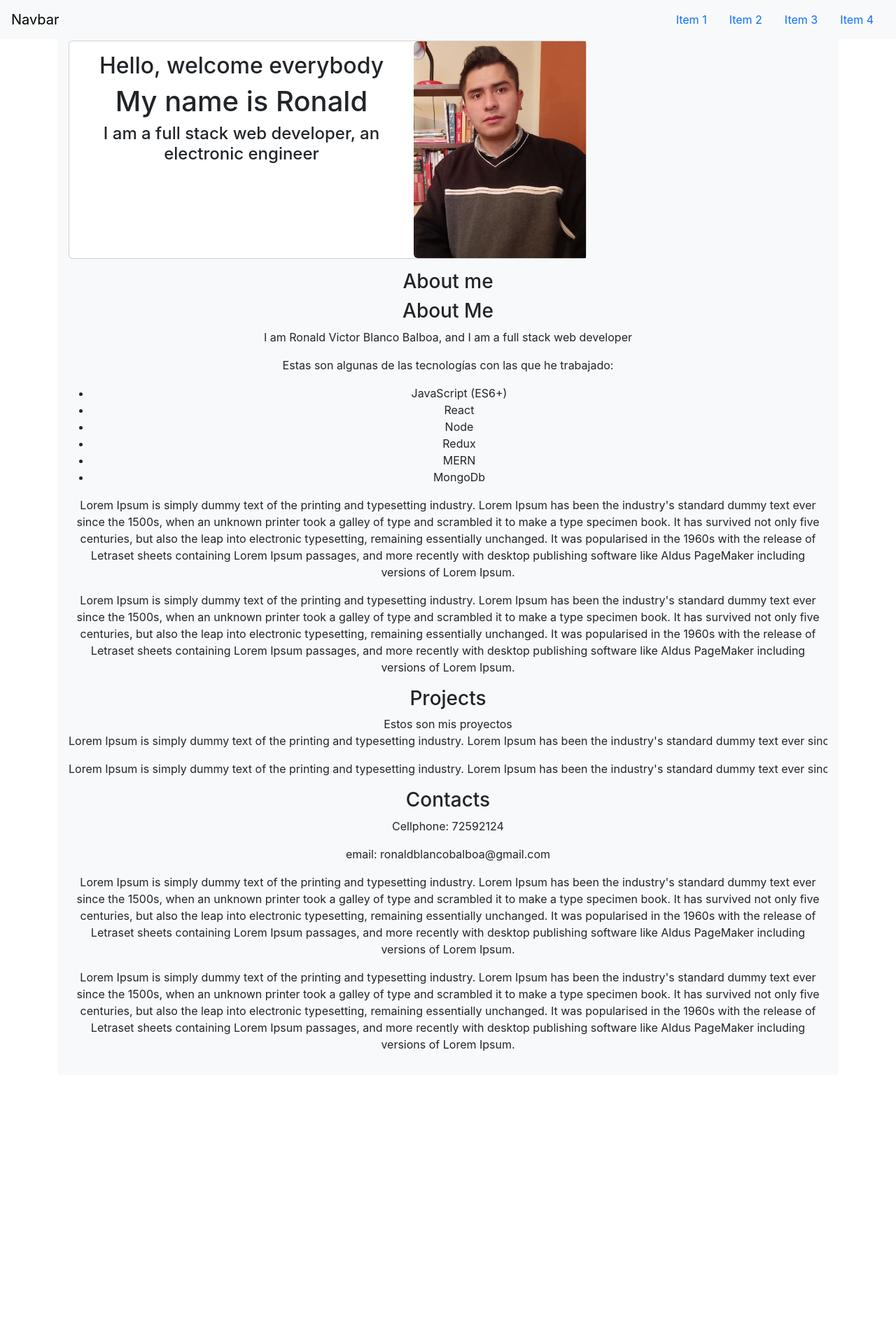
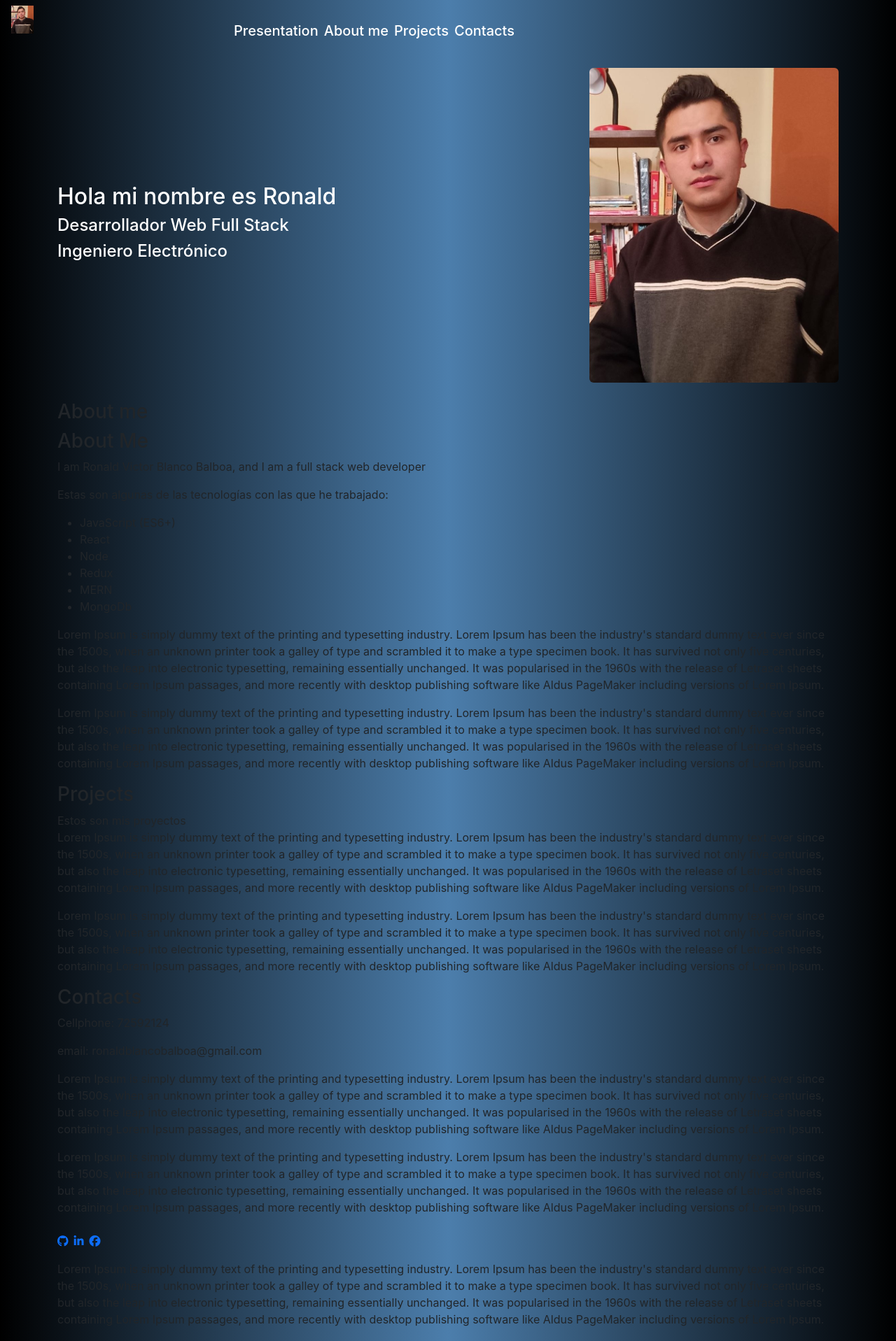
Before and after one commit to Ronald803/portafolio-ronald, a React (Create React App) app: page / in a window 1280 px wide. Shown: the top 1917 px of the page at 70% size. Before the commit the page ends 1537 px from the top, so only its background shows below. Built offline with nearby package versions, Linux system fonts and the light colour scheme; the HTML template or start-up script is replaced by a standard one.

Commit message:
background and photo profile added

```diff
--- a/public/index.html
+++ b/public/index.html
@@ -25,6 +25,7 @@
       Learn how to configure a non-root public URL by running `npm run build`.
     -->
     <link href="https://cdn.jsdelivr.net/npm/bootstrap@5.3.0-alpha3/dist/css/bootstrap.min.css" rel="stylesheet" integrity="sha384-KK94CHFLLe+nY2dmCWGMq91rCGa5gtU4mk92HdvYe+M/SXH301p5ILy+dN9+nJOZ" crossorigin="anonymous">
+    <script src="https://kit.fontawesome.com/5a1f151c7b.js" crossorigin="anonymous"></script>
     <title>React App</title>
   </head>
   <body>
--- a/src/App.css
+++ b/src/App.css
@@ -1,9 +1,10 @@
-.container {
-  position: relative;
+body{
+  background: linear-gradient(to right, #000000, #4c7eac, #000000);
+
 }
-
-.scroll-horizontal {
-  width: 100%;
-  overflow-x: scroll;
-  white-space: nowrap;
+.container{
+  background-color: transparent !important;
 }
+.logo{
+  height: 40px;
+}
--- a/src/App.js
+++ b/src/App.js
@@ -7,17 +7,20 @@ import Projects from './components/Projects';
 
 function App() {
   return (
-    <div className="container text-center" >
+    <div className="container" >
       <Navbar></Navbar>
-      <div data-bs-spy="scroll" data-bs-target="#navbar-example2" data-bs-root-margin="0px 0px -40%" data-bs-smooth-scroll="true" className="scrollspy-example bg-body-tertiary p-3 rounded-2" tabIndex="0">
-        <h3 id="scrollspy1">Hello!!!</h3>
-        <Presentation></Presentation>
-        <h3 id="scrollspy2">About me</h3>
-        <AboutMe></AboutMe>
-        <h3 id="scrollspy3">Projects</h3>
-        <Projects></Projects>
-        <h3 id="scrollspy4">Contacts</h3>
-        <Contacts></Contacts>
+      <br></br>
+      <Presentation></Presentation>
+      <AboutMe></AboutMe>
+      <Projects></Projects>
+      <Contacts></Contacts>
+      <div>
+      <p>Lorem Ipsum is simply dummy text of the printing and typesetting industry. Lorem Ipsum has been the industry's standard dummy text ever since the 1500s, when an unknown printer took a galley of type and scrambled it to make a type specimen book. It has survived not only five centuries, but also the leap into electronic typesetting, remaining essentially unchanged. It was popularised in the 1960s with the release of Letraset sheets containing Lorem Ipsum passages, and more recently with desktop publishing software like Aldus PageMaker including versions of Lorem Ipsum.</p>
+            <p>Lorem Ipsum is simply dummy text of the printing and typesetting industry. Lorem Ipsum has been the industry's standard dummy text ever since the 1500s, when an unknown printer took a galley of type and scrambled it to make a type specimen book. It has survived not only five centuries, but also the leap into electronic typesetting, remaining essentially unchanged. It was popularised in the 1960s with the release of Letraset sheets containing Lorem Ipsum passages, and more recently with desktop publishing software like Aldus PageMaker including versions of Lorem Ipsum.</p>
+            <p>Lorem Ipsum is simply dummy text of the printing and typesetting industry. Lorem Ipsum has been the industry's standard dummy text ever since the 1500s, when an unknown printer took a galley of type and scrambled it to make a type specimen book. It has survived not only five centuries, but also the leap into electronic typesetting, remaining essentially unchanged. It was popularised in the 1960s with the release of Letraset sheets containing Lorem Ipsum passages, and more recently with desktop publishing software like Aldus PageMaker including versions of Lorem Ipsum.</p>
+            <p>Lorem Ipsum is simply dummy text of the printing and typesetting industry. Lorem Ipsum has been the industry's standard dummy text ever since the 1500s, when an unknown printer took a galley of type and scrambled it to make a type specimen book. It has survived not only five centuries, but also the leap into electronic typesetting, remaining essentially unchanged. It was popularised in the 1960s with the release of Letraset sheets containing Lorem Ipsum passages, and more recently with desktop publishing software like Aldus PageMaker including versions of Lorem Ipsum.</p>
+            <p>Lorem Ipsum is simply dummy text of the printing and typesetting industry. Lorem Ipsum has been the industry's standard dummy text ever since the 1500s, when an unknown printer took a galley of type and scrambled it to make a type specimen book. It has survived not only five centuries, but also the leap into electronic typesetting, remaining essentially unchanged. It was popularised in the 1960s with the release of Letraset sheets containing Lorem Ipsum passages, and more recently with desktop publishing software like Aldus PageMaker including versions of Lorem Ipsum.</p>
+            <p>Lorem Ipsum is simply dummy text of the printing and typesetting industry. Lorem Ipsum has been the industry's standard dummy text ever since the 1500s, when an unknown printer took a galley of type and scrambled it to make a type specimen book. It has survived not only five centuries, but also the leap into electronic typesetting, remaining essentially unchanged. It was popularised in the 1960s with the release of Letraset sheets containing Lorem Ipsum passages, and more recently with desktop publishing software like Aldus PageMaker including versions of Lorem Ipsum.</p>
       </div>
     </div>
   );
--- a/src/components/AboutMe.js
+++ b/src/components/AboutMe.js
@@ -3,6 +3,7 @@ import React from 'react';
 const AboutMe = () => {
     return (
         <div>
+            <h3 id="scrollspy2">About me</h3>
             <h3>About Me</h3>
             <p>I am Ronald Victor Blanco Balboa, and I am a full stack web developer</p>
             <p>Estas son algunas de las tecnologías con las que he trabajado:</p>
--- a/src/components/Contacts.js
+++ b/src/components/Contacts.js
@@ -3,10 +3,28 @@ import React from 'react';
 const Contacts = () => {
     return (
         <div>
+            <h3 id="scrollspy4">Contacts</h3>
             <p>Cellphone: 72592124</p>
             <p>email: ronaldblancobalboa@gmail.com</p>
             <p>Lorem Ipsum is simply dummy text of the printing and typesetting industry. Lorem Ipsum has been the industry's standard dummy text ever since the 1500s, when an unknown printer took a galley of type and scrambled it to make a type specimen book. It has survived not only five centuries, but also the leap into electronic typesetting, remaining essentially unchanged. It was popularised in the 1960s with the release of Letraset sheets containing Lorem Ipsum passages, and more recently with desktop publishing software like Aldus PageMaker including versions of Lorem Ipsum.</p>
             <p>Lorem Ipsum is simply dummy text of the printing and typesetting industry. Lorem Ipsum has been the industry's standard dummy text ever since the 1500s, when an unknown printer took a galley of type and scrambled it to make a type specimen book. It has survived not only five centuries, but also the leap into electronic typesetting, remaining essentially unchanged. It was popularised in the 1960s with the release of Letraset sheets containing Lorem Ipsum passages, and more recently with desktop publishing software like Aldus PageMaker including versions of Lorem Ipsum.</p>
+            <ul className='list-unstyled list-inline mt-4'>
+                <li className='list-inline-item'>
+                    <a href='https://github.com/Ronald803'>
+                        <i class="fa-brands fa-github"></i>
+                    </a>
+                </li>
+                <li className='list-inline-item'>
+                    <a href='https://www.linkedin.com/in/ronald-blanco-balboa-a97978264/'>
+                        <i class="fa-brands fa-linkedin-in"></i>
+                    </a>
+                </li>
+                <li className='list-inline-item'>
+                    <a href='https://www.facebook.com/ronaldvictor.blancobalboa/'>
+                        <i className='fab fa-facebook'></i>
+                    </a>
+                </li>
+            </ul>
         </div>
     );
 }
--- a/src/components/Navbar.js
+++ b/src/components/Navbar.js
@@ -2,24 +2,51 @@ import React from 'react';
 
 const Navbar = () => {
     return (
-        <nav id="navbar-example2" className='navbar bg-body-tertiary px-3 mb-3 fixed-top'>
-            <a href='#' className='navbar-brand'>Navbar</a>
-            <ul className='nav nav-pills'>
-                <li className='nav-item'>
-                    <a href='#scrollspy1' className='nav-link'>Item 1</a>
-                </li>
-                <li className='nav-item'>
-                    <a href='#scrollspy2' className='nav-link'>Item 2</a>
-                </li>
-                <li className='nav-item'>
-                    <a href='#scrollspy3' className='nav-link'>Item 3</a>
-                </li>
-                <li className='nav-item'>
-                    <a href='#scrollspy4' className='nav-link'>Item 4</a>
-                </li>
-            </ul>
-        </nav>
+        <div id="navbar-example2" className='row my-2 px-3 mb-3 fixed-top'>
+            <div className='col-sm-3'>
+                <a>
+                    <img src='../img/foto-perfil.jpg' className='logo'/>
+                </a>
+            </div>
+            <div className='col-sm-9'>
+                <ul className='list-unstyled list-inline mt-4'>
+                    <li className='list-inline-item'>
+                        <a href='#scrollspy1' className='nav-link text-white font-weight-bold'><h5>Presentation</h5></a>
+                    </li>
+                    <li className='list-inline-item'>
+                        <a href='#scrollspy2' className='nav-link text-white font-weight-bold'><h5>About me</h5></a>
+                    </li>
+                    <li className='list-inline-item'>
+                        <a href='#scrollspy3' className='nav-link text-white font-weight-bold'><h5>Projects</h5></a>
+                    </li>
+                    <li className='list-inline-item'>
+                        <a href='#scrollspy4' className='nav-link text-white font-weight-bold'><h5>Contacts</h5></a>
+                    </li>
+                </ul>
+            </div>
+        </div>
     );
 }
 
 export default Navbar;
+
+
+// return (
+//     <nav id="navbar-example2" className='navbar bg-body-tertiary px-3 mb-3 fixed-top'>
+//         <a href='#' className='navbar-brand'>Navbar</a>
+//         <ul className='nav nav-pills'>
+//             <li className='nav-item'>
+//                 <a href='#scrollspy1' className='nav-link'>Item 1</a>
+//             </li>
+//             <li className='nav-item'>
+//                 <a href='#scrollspy2' className='nav-link'>Item 2</a>
+//             </li>
+//             <li className='nav-item'>
+//                 <a href='#scrollspy3' className='nav-link'>Item 3</a>
+//             </li>
+//             <li className='nav-item'>
+//                 <a href='#scrollspy4' className='nav-link'>Item 4</a>
+//             </li>
+//         </ul>
+//     </nav>
+// );
--- a/src/components/Presentation.js
+++ b/src/components/Presentation.js
@@ -2,18 +2,14 @@ import React from 'react';
 
 const Presentation = () => {
     return (
-        <div className='card mb-3' style={{'max-width':'740px'}}>
-            <div className='row g-0'>
-                <div className='col-md-8'>
-                    <div className='card-body'>
-                        <h2 className='card-title'>Hello, welcome everybody</h2>
-                        <h1>My name is Ronald</h1>
-                        <h4>I am a full stack web developer, an electronic engineer</h4>
-                    </div>
-                </div>
-                <div className='col-md-4'>
-                    <img className='img-fluid rounded-start' src='../img/foto-perfil.jpg' alt='ronald photo'/>
-                </div>
+        <div className='row mt-5 d-flex align-items-center' style={{"height":"500px"}}>
+            <div className='col-sm-8'>
+                <h2 className='text-white' id="scrollspy1">Hola mi nombre es Ronald</h2>
+                <h4 className='text-white'>Desarrollador Web Full Stack</h4>
+                <h4 className='text-white'>Ingeniero Electrónico</h4>
+            </div>
+            <div className='col-sm-4'>
+                <img className='img-fluid rounded' src='../img/foto-perfil.jpg' alt='ronald photo'/>
             </div>
         </div>
     );
--- a/src/components/Projects.js
+++ b/src/components/Projects.js
@@ -3,6 +3,7 @@ import React from 'react';
 const Projects = () => {
     return (
         <div className='scroll-horizontal'>
+            <h3 id="scrollspy3">Projects</h3>
             Estos son mis proyectos
             <p>Lorem Ipsum is simply dummy text of the printing and typesetting industry. Lorem Ipsum has been the industry's standard dummy text ever since the 1500s, when an unknown printer took a galley of type and scrambled it to make a type specimen book. It has survived not only five centuries, but also the leap into electronic typesetting, remaining essentially unchanged. It was popularised in the 1960s with the release of Letraset sheets containing Lorem Ipsum passages, and more recently with desktop publishing software like Aldus PageMaker including versions of Lorem Ipsum.</p>
             <p>Lorem Ipsum is simply dummy text of the printing and typesetting industry. Lorem Ipsum has been the industry's standard dummy text ever since the 1500s, when an unknown printer took a galley of type and scrambled it to make a type specimen book. It has survived not only five centuries, but also the leap into electronic typesetting, remaining essentially unchanged. It was popularised in the 1960s with the release of Letraset sheets containing Lorem Ipsum passages, and more recently with desktop publishing software like Aldus PageMaker including versions of Lorem Ipsum.</p>
```
